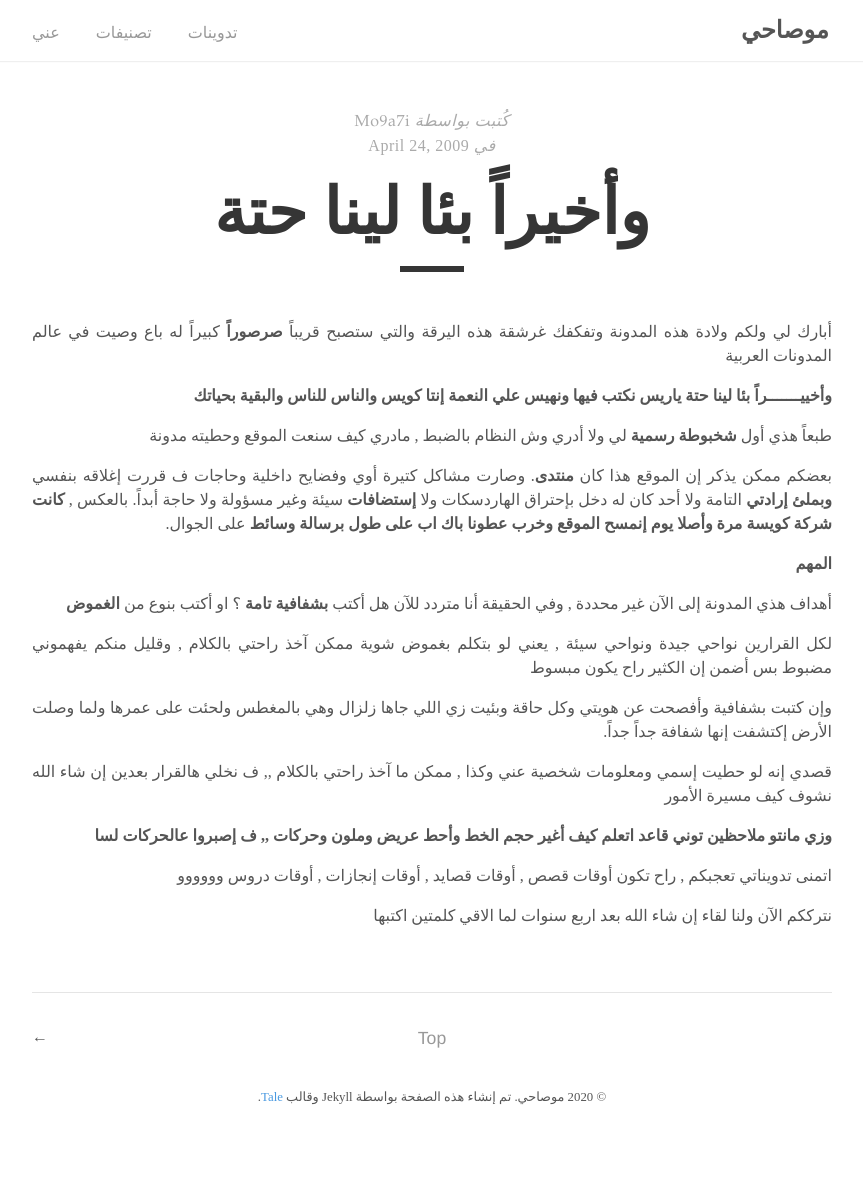
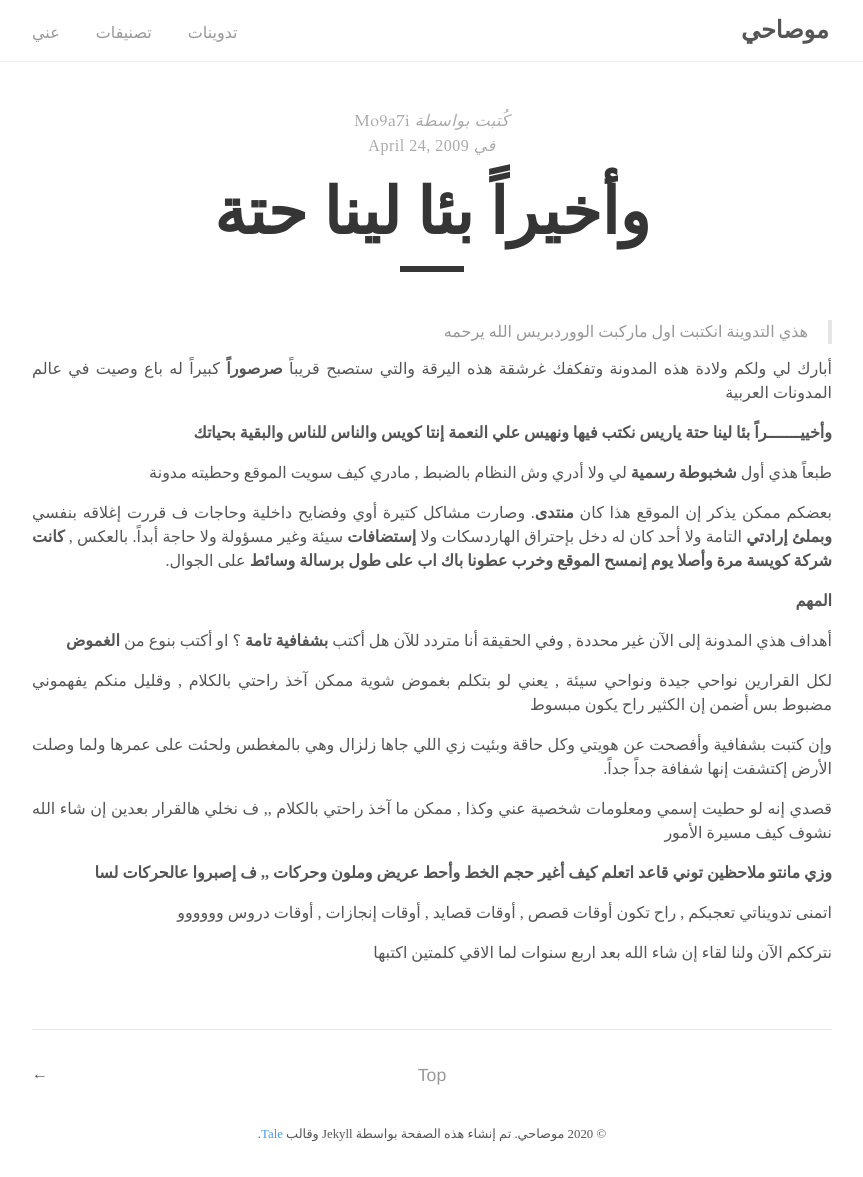
Before and after one commit to mo9a7i/jekyll_mo9a7i_com, a Jekyll site: the page built from _posts/2009-04-24-وأخيراً-بئا-لينا-حتة.md, in a window 1280 px wide. Shown: the whole page, without its empty margins (208-1071 px from the left). Built offline with Jekyll 4.4.1, drawn with Linux system fonts in a browser that asks for light colours; some web fonts are replaced; before the commit the page ends 1140 px from its top, so only the background shows below that.

Commit message:
more posts

```diff
--- a/_posts/2009-04-24-وأخيراً-بئا-لينا-حتة.md
+++ b/_posts/2009-04-24-وأخيراً-بئا-لينا-حتة.md
@@ -14,11 +14,14 @@ tags:
   - جد
   - موصاحي
 ---
+
+> هذي التدوينة انكتبت اول ماركبت الووردبريس الله يرحمه
+
 أبارك لي ولكم ولادة هذه المدونة وتفكفك غرشقة هذه اليرقة والتي ستصبح قريباً **صرصوراً** كبيراً له باع وصيت في عالم المدونات العربية
 
 **وأخييـــــــراً بئا لينا حتة ياريس نكتب فيها ونهيس علي النعمة إنتا كويس والناس للناس والبقية بحياتك**
 
-طبعاً هذي أول **شخبوطة رسمية** لي ولا أدري وش النظام بالضبط , مادري كيف سنعت الموقع وحطيته مدونة
+طبعاً هذي أول **شخبوطة رسمية** لي ولا أدري وش النظام بالضبط , مادري كيف سويت الموقع وحطيته مدونة
 
 بعضكم ممكن يذكر إن الموقع هذا كان **منتدى**. وصارت مشاكل كتيرة أوي وفضايح داخلية وحاجات ف قررت إغلاقه بنفسي **وبملئ إرادتي** التامة ولا أحد كان له دخل بإحتراق الهاردسكات ولا **إستضافات** سيئة وغير مسؤولة ولا حاجة أبداً. بالعكس , **كانت شركة كويسة مرة وأصلا يوم إنمسح الموقع وخرب عطونا باك اب على طول برسالة وسائط** على الجوال.
 
```
Also changed, not shown: _posts/2020-09-29-سلام-جيكل.md (added, +31 -0 lines).
